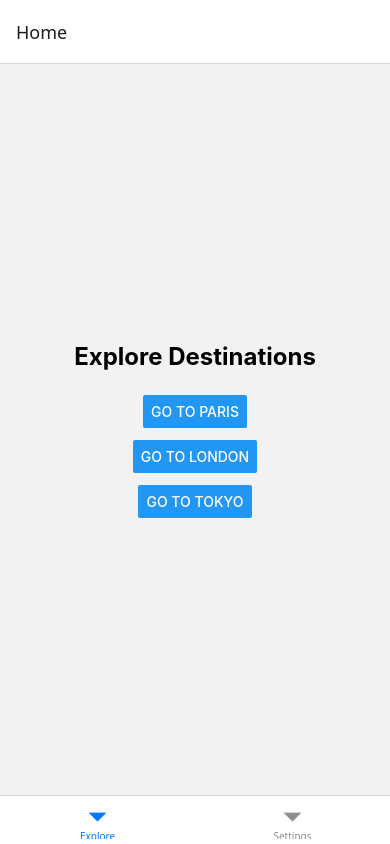
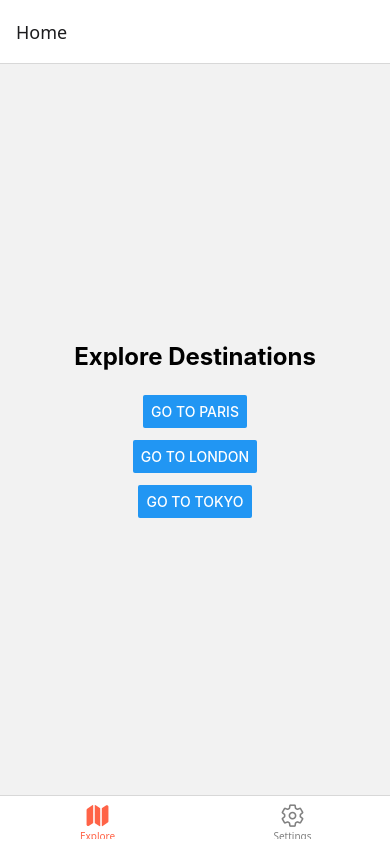
Before and after one commit to FurkanSadik/Android_lab9, a React Native app: screen / in a window 390 px wide. Built offline with nearby package versions, Linux system fonts and the light colour scheme.

Commit message:
feat: add tab icons and custom header styling (Bölüm 5)

```diff
--- a/App.js
+++ b/App.js
@@ -1,6 +1,7 @@
 import { NavigationContainer } from "@react-navigation/native";
 import { createNativeStackNavigator } from "@react-navigation/native-stack";
 import { createBottomTabNavigator } from "@react-navigation/bottom-tabs";
+import { Ionicons } from "@expo/vector-icons";
 
 import HomeScreen from "./screens/HomeScreen";
 import DetailsScreen from "./screens/DetailsScreen";
@@ -21,7 +22,24 @@
 export default function App() {
   return (
     <NavigationContainer>
-      <Tab.Navigator screenOptions={{ headerShown: false }}>
+      <Tab.Navigator
+        screenOptions={({ route }) => ({
+          headerShown: false,
+          tabBarIcon: ({ focused, color, size }) => {
+            let iconName;
+
+            if (route.name === "Explore") {
+              iconName = focused ? "map" : "map-outline";
+            } else if (route.name === "Settings") {
+              iconName = focused ? "settings" : "settings-outline";
+            }
+
+            return <Ionicons name={iconName} size={size} color={color} />;
+          },
+          tabBarActiveTintColor: "tomato",
+          tabBarInactiveTintColor: "gray",
+        })}
+      >
         <Tab.Screen name="Explore" component={HomeStack} />
         <Tab.Screen name="Settings" component={SettingsScreen} />
       </Tab.Navigator>
```
